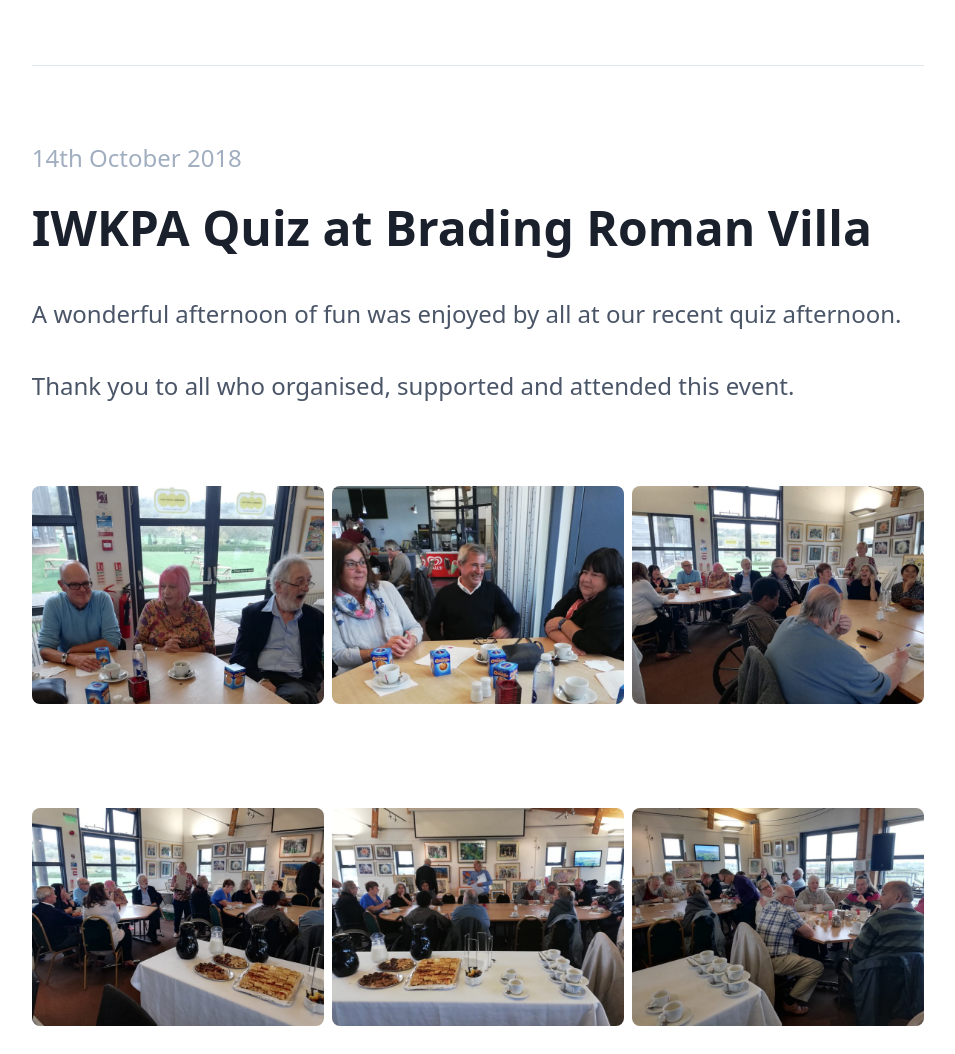
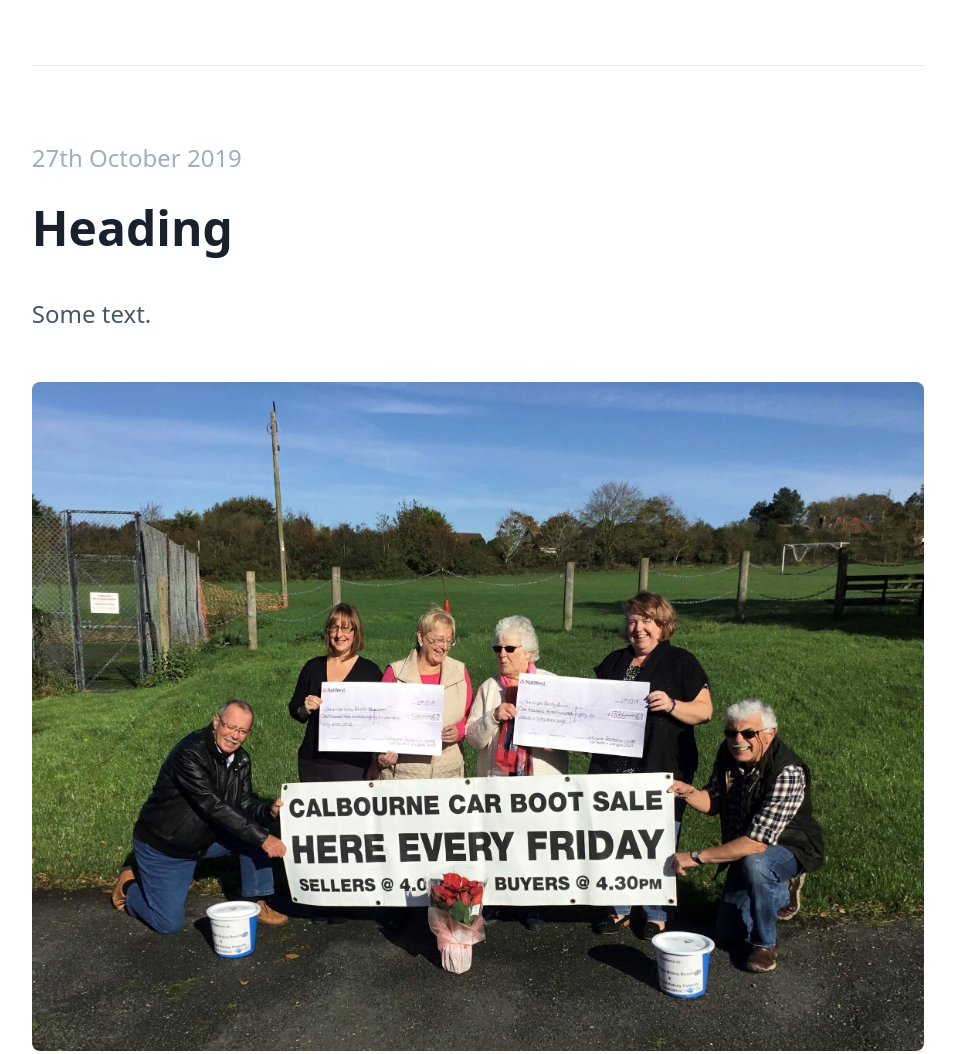
Before and after one commit to mcapewell/iwkpa, a website: page news.html in a window 1280 px wide. Shown: the part 2180-3234 px from the top of the page, without its empty margins (162-1117 px from the left). Drawn offline with Linux system fonts and the light colour scheme.

```diff
--- a/news.html
+++ b/news.html
@@ -74,6 +74,12 @@
                 <p>Coronavirus has not changed the way the IWKPA support patients in need - either contact the nurses at the Renal Unit for support or contact Ann Daly on <strong>01983 611671</strong> or <a href="mailto:iwkpacontact@gmail.com">iwkpacontact@gmail.com</a> for more support/guidance/signposting.</p>
                 <blockquote><a href="https://www.kidneycareuk.org/news-and-campaigns/coronavirus-advice/">Get advice about coronavirus and dialysis from Kidney Care UK</a></blockquote>
                 <img class="rounded lg:rounded-lg w-full" src="images/coronavirus.jpg" alt="Coronavirus particle">
+
+                <hr>
+                <div class="text-gray-500" style="margin-bottom: -2em;">27th October 2019</div>
+                <h2>Heading</h2>
+                <p>Some text.</p>
+                <img class="rounded lg:rounded-lg w-full" src="images/2019_cheque.jpg" alt="Cheque presentation">
 
                 <hr>
                 <div class="text-gray-500" style="margin-bottom: -2em;">14th October 2018</div>
```
Also changed, not shown: images/2019_cheque.jpg (added), images/grid5.jpg.
